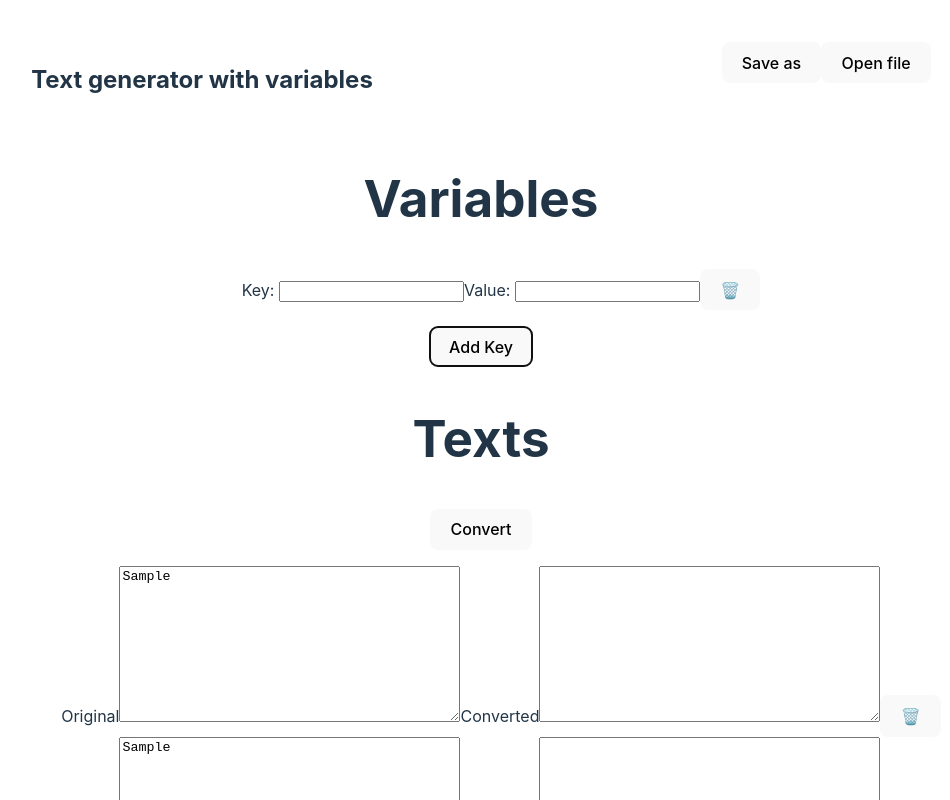
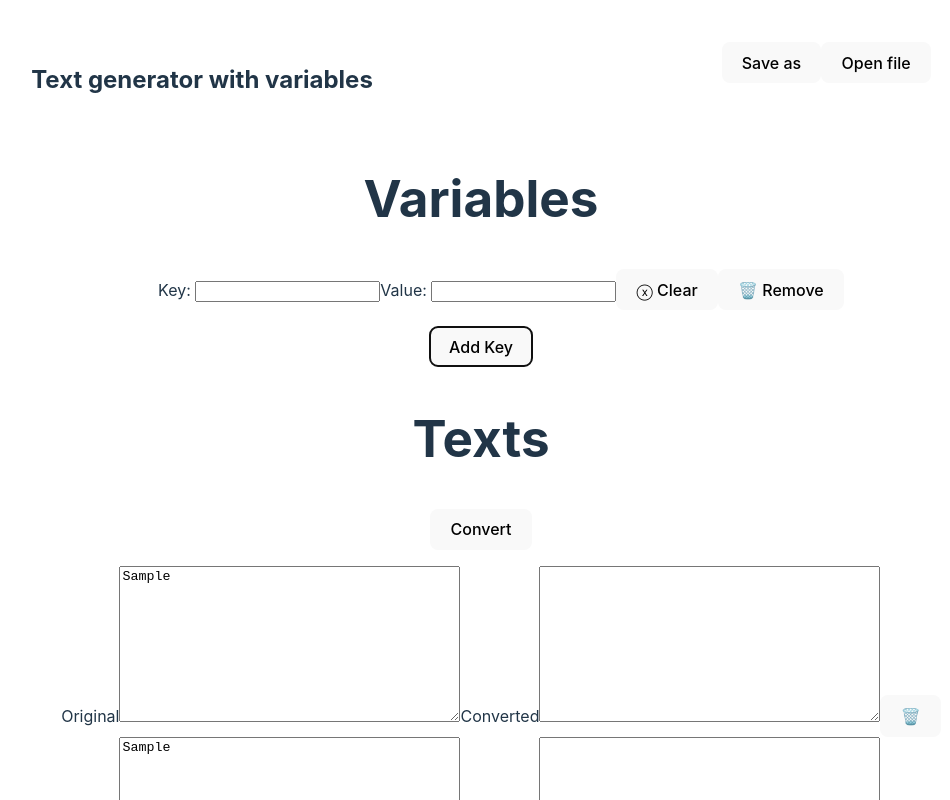
Before and after one commit to hakantakiri/twv-web, a React (Vite) app: page / in a window 1280 px wide. Both pictures are taken after typing "Sample", "Sample", "Sample", "Sample", "Sample", "Sample" into the empty fields and a click on the button "Add Key". Shown: the top 800 px of the page, without its empty margins (159-1109 px from the left). Built offline with nearby package versions, Linux system fonts and the light colour scheme.

Commit message:
Add Clear to variable button

```diff
--- a/src/App.tsx
+++ b/src/App.tsx
@@ -48,6 +48,12 @@ function App() {
     let nVars  = [...vars]
     nVars[index].value = value
     setVars(nVars)
+  }
+
+  const clearValue = (index: number) => {
+    let newVar = [...vars]
+    newVar[index].value = ""
+    setVars(newVar)
   }
 
   const deleteValue = (index: number) =>{
@@ -101,6 +107,7 @@ function App() {
               info = {{key: v.key, value: v.value}}
               onKeyChange={k => {updateKey(k, i)}}
               onValueChange={value => {updateValue(value, i)}}
+              onClear={()=> {clearValue(i)}}
               onDelete={()=> {deleteValue(i)}}
               /></li>
           })}
--- a/src/components/Variable.tsx
+++ b/src/components/Variable.tsx
@@ -4,15 +4,20 @@ interface VariableProps {
     info: VariableInterface,
     onKeyChange: (value: string) => void,
     onValueChange: (value: string) => void,
+    onClear: ()=> void
     onDelete: ()=> void
 }
+
 export const Variable = (props: VariableProps) => {
+    const deleteVariable = () => {
+        if (window.confirm("Are you sure you want to delete this variable?")) {
+            props.onDelete();
+        }
+    }
+
     return <div>
         Key: <input onChange={e=>{props.onKeyChange(e.target.value)}} value={props.info.key}/>
         Value: <input onChange={e=>{props.onValueChange(e.target.value)}} value={props.info.value} />
-        <button
-            onClick={props.onDelete}
-        >
-            🗑️
-        </button>
+        <button onClick={props.onClear}>ⓧ Clear</button>
+        <button onClick={deleteVariable}>🗑️ Remove</button>
     </div>}
```
